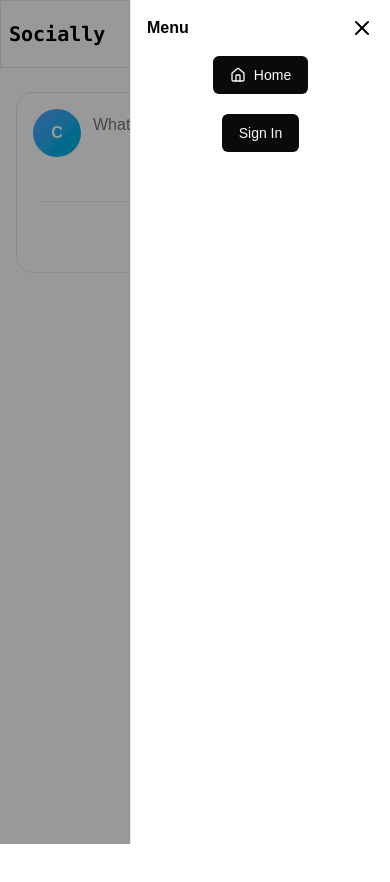
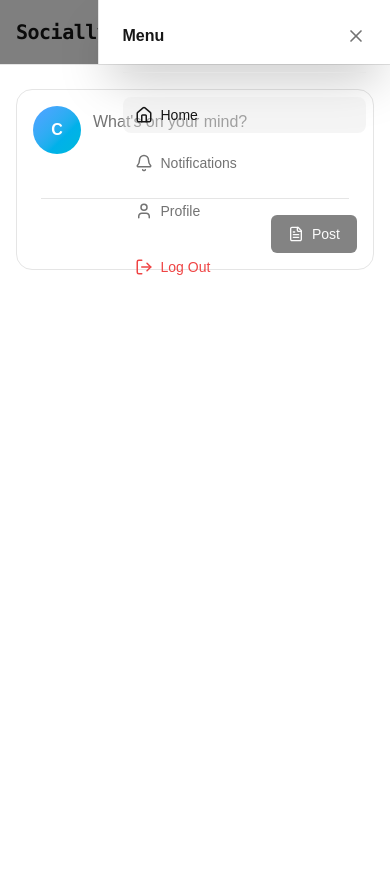
Before and after one commit to Five-o-One/Socially, a React (Vite) app: page / in a window 390 px wide. Both pictures are taken after a click on the button 356 px from the left and 34 px from the top of the page. Shown: the top 882 px of the page. Built offline with nearby package versions, Linux system fonts and the light colour scheme.

Commit message:
refactor(navbar): standardize routing, active states, and mobile responsive drawer

```diff
--- a/src/components/AppNavbar/AppNavbar.tsx
+++ b/src/components/AppNavbar/AppNavbar.tsx
@@ -1,171 +1,161 @@
 import { useState } from "react";
-import AppIcon from "../AppIcon/AppIcon";
-import { AppButton } from "../AppButton";
-import { NavLink } from "react-router";
+import { Link, NavLink } from "react-router";
+import AppIcon from "@/components/AppIcon/AppIcon";
+import { AppButton } from "@/components/AppButton";
 
-export default function AppNavbar() {
+interface AppNavbarProps {
+  isLoggedIn?: boolean;
+  username?: string;
+}
+
+export function AppNavbar({ isLoggedIn = true, username = "samb.1376" }: AppNavbarProps) {
   const [isMenuOpen, setIsMenuOpen] = useState(false);
-  const [isLoggedIn] = useState(false);
+  const [isDarkMode, setIsDarkMode] = useState(false);
+
+  const toggleTheme = () => {
+    setIsDarkMode((prev) => !prev);
+    document.documentElement.classList.toggle("dark");
+  };
+
+  const navItemClass = ({ isActive }: { isActive: boolean }) =>
+    `flex items-center gap-2 px-3 py-2 rounded-lg text-sm font-medium transition-colors ${
+      isActive
+        ? "text-text font-bold bg-border/40"
+        : "text-text-secondary hover:text-text hover:bg-border/20"
+    }`;
+
   return (
-    <div className="flex flex-row items-center justify-between w-full h-17 bg-header border border-border lg:px-60 md:px-3 px-2">
-      <a className="text-xl font-mono font-bold" href="/">
+    <header className="sticky top-0 z-40 w-full border-b border-border bg-header backdrop-blur-md">
+      <div className="mx-auto flex h-16 max-w-7xl items-center justify-between px-4 sm:px-6 lg:px-8">
+        {/* Logo */}
+        <Link to="/" className="text-xl font-mono font-bold tracking-tight text-text">
           Socially
-      </a>
-      <div className="flex flex-row gap-4">
-        <div className="md:hidden">
-          <AppButton
-            icon="Light"
-            size="md"
-            variant="ghost"
-            className="md:hidden border border-border shadow-sm"
-          />
+        </Link>
+
+        {/* Desktop Navigation */}
+        <div className="hidden md:flex md:items-center md:gap-3">
+          <button
+            type="button"
+            onClick={toggleTheme}
+            aria-label="Toggle Theme"
+            className="flex h-9 w-9 items-center justify-center rounded-lg border border-border bg-card text-text transition-colors hover:bg-border/30"
+          >
+            <AppIcon nameIcon={isDarkMode ? "Moon" : "Light"} size={18} />
+          </button>
+
+          <NavLink to="/" className={navItemClass}>
+            <AppIcon nameIcon="Home" size={18} />
+            <span>Home</span>
+          </NavLink>
+
+          {isLoggedIn ? (
+            <>
+              <NavLink to="/notifications" className={navItemClass}>
+                <AppIcon nameIcon="Bell" size={18} />
+                <span>Notifications</span>
+              </NavLink>
+
+              <NavLink to={`/profile/${username}`} className={navItemClass}>
+                <AppIcon nameIcon="Person" size={18} />
+                <span>Profile</span>
+              </NavLink>
+
+              <AppButton variant="ghost" size="sm" icon="LogOut" className="text-text-secondary hover:text-danger">
+                LogOut
+              </AppButton>
+            </>
+          ) : (
+            <Link to="/login">
+              <AppButton variant="primary" size="md">
+                Sign in
+              </AppButton>
+            </Link>
+          )}
         </div>
+
+        {/* Mobile Buttons */}
+        <div className="flex items-center gap-2 md:hidden">
+          <button
+            type="button"
+            onClick={toggleTheme}
+            aria-label="Toggle Theme"
+            className="flex h-9 w-9 items-center justify-center rounded-lg border border-border bg-card text-text"
+          >
+            <AppIcon nameIcon={isDarkMode ? "Moon" : "Light"} size={18} />
+          </button>
+
           <AppButton
             icon="Menu"
             size="md"
-          variant="primary"
+            variant="ghost"
             onClick={() => setIsMenuOpen(true)}
-          className="md:hidden"
+            className="border border-border"
           />
         </div>
-      {/* desktop nav */}
-      <div className="hidden md:flex flex-row items-center gap-4">
-        {isLoggedIn ? (
-          <>
-            <AppButton
-              icon="Light"
-              size="md"
-              variant="ghost"
-              className="border border-border shadow-sm cursor-pointer"
-            ></AppButton>
-            <NavLink to="/">
-              <AppButton
-                size="md"
-                icon="Home"
-                variant="ghost"
-                className="cursor-pointer"
-              >
-                Home
-              </AppButton>
-            </NavLink>
-            <NavLink to="/notifications">
-              <AppButton
-                size="md"
-                icon="Bell"
-                variant="ghost"
-                className="cursor-pointer"
-              >
-                Notification
-              </AppButton>
-            </NavLink>
-            <NavLink to="/profile/:username">
-              <AppButton
-                size="md"
-                icon="Person"
-                variant="ghost"
-                className="cursor-pointer"
-              >
-                Profile
-              </AppButton>
-            </NavLink>
-            <NavLink to="/">
-              <AppButton icon="LogOut" variant="ghost"></AppButton>
-            </NavLink>
-          </>
-        ) : (
-          <>
-            <AppButton
-              icon="Light"
-              size="md"
-              variant="ghost"
-              className="border border-border shadow-sm cursor-pointer"
-            ></AppButton>
-            <NavLink to={"/"}>
-              <AppButton
-                size="md"
-                icon="Home"
-                variant="ghost"
-                className="cursor-pointer"
-              >
-                Home
-              </AppButton>
-            </NavLink>
-            <NavLink to="/profile/:username">
-              <AppButton size="md" className="cursor-pointer">
-                Sign in
-              </AppButton>
-            </NavLink>
-          </>
-        )}
       </div>
+
+      {/* Mobile Drawer Overlay */}
       <div
-        className={`fixed inset-0 bg-black/40 transition-opacity duration-300 z-40 ${isMenuOpen ? "opacity-100 pointer-events-auto" : "opacity-0 pointer-events-none"}`}
+        className={`fixed inset-0 z-50 bg-black/50 transition-opacity duration-300 md:hidden ${
+          isMenuOpen ? "opacity-100 pointer-events-auto" : "opacity-0 pointer-events-none"
+        }`}
         onClick={() => setIsMenuOpen(false)}
-      ></div>
+      />
+
+      {/* Mobile Drawer Content */}
       <div
-        className={`fixed top-0 right-0 h-full w-4/6 bg-card border-l border-border z-50 transition-transform duration-300 ease-in-out ${
+        className={`fixed top-0 right-0 z-50 h-full w-3/4 max-w-xs border-l border-border bg-card p-6 shadow-2xl transition-transform duration-300 ease-in-out md:hidden ${
           isMenuOpen ? "translate-x-0" : "translate-x-full"
         }`}
       >
-        <div className="flex flex-col gap-4 p-4">
-          <div className="flex flex-row justify-between">
-            <h2 className="font-semibold">Menu</h2>
-            <button onClick={() => setIsMenuOpen(false)}>
-              <AppIcon nameIcon="Close" size={24} />
+        <div className="flex items-center justify-between pb-6 border-b border-border">
+          <span className="font-bold text-text">Menu</span>
+          <button
+            onClick={() => setIsMenuOpen(false)}
+            aria-label="Close menu"
+            className="text-text-secondary hover:text-text"
+          >
+            <AppIcon nameIcon="Close" size={20} />
           </button>
         </div>
-          {/* mobile nav */}
-          <div className="flex flex-col items-center gap-5">
+
+        <nav className="mt-6 flex flex-col gap-3">
+          <NavLink to="/" onClick={() => setIsMenuOpen(false)} className={navItemClass}>
+            <AppIcon nameIcon="Home" size={18} />
+            <span>Home</span>
+          </NavLink>
+
           {isLoggedIn ? (
             <>
-                <NavLink to="/">
-                  <AppButton
-                    icon="Home"
-                    variant="ghost"
-                    className="flex items-center gap-2 text-sm font-medium"
+              <NavLink to="/notifications" onClick={() => setIsMenuOpen(false)} className={navItemClass}>
+                <AppIcon nameIcon="Bell" size={18} />
+                <span>Notifications</span>
+              </NavLink>
+
+              <NavLink to={`/profile/${username}`} onClick={() => setIsMenuOpen(false)} className={navItemClass}>
+                <AppIcon nameIcon="Person" size={18} />
+                <span>Profile</span>
+              </NavLink>
+
+              <button
+                type="button"
+                className="flex items-center gap-2 px-3 py-2 text-sm font-medium text-danger hover:bg-danger/10 rounded-lg transition-colors mt-2"
               >
-                    Home
-                  </AppButton>
-                </NavLink>
-                <NavLink to="/notifications">
-                  <AppButton
-                    icon="Bell"
-                    variant="ghost"
-                    className="flex items-center gap-2"
-                  >
-                    Notifications
-                  </AppButton>
-                </NavLink>
-                <NavLink to="/profile/:username">
-                  <AppButton
-                    icon="Person"
-                    variant="ghost"
-                    className="flex items-center gap-2"
-                  >
-                    Profile
-                  </AppButton>
-                </NavLink>
-                <NavLink to="/">
-                  <AppButton icon="LogOut" variant="ghost"></AppButton>
-                </NavLink>
+                <AppIcon nameIcon="LogOut" size={18} />
+                <span>Log Out</span>
+              </button>
             </>
           ) : (
-              <>
-                <NavLink to="/">
-                  <AppButton icon="Home" className="flex items-center gap-2">
-                    Home
-                  </AppButton>
-                </NavLink>
-                <NavLink to="/profile/:username">
-                  <AppButton className="flex items-center gap-2">
+            <Link to="/login" onClick={() => setIsMenuOpen(false)} className="mt-4">
+              <AppButton variant="primary" fullWidth>
                 Sign In
               </AppButton>
-                </NavLink>
-              </>
+            </Link>
           )}
+        </nav>
       </div>
-        </div>
-      </div>
-    </div>
+    </header>
   );
 }
+
+export default AppNavbar;
```
Lines whose indentation alone changed are shown as unchanged.
